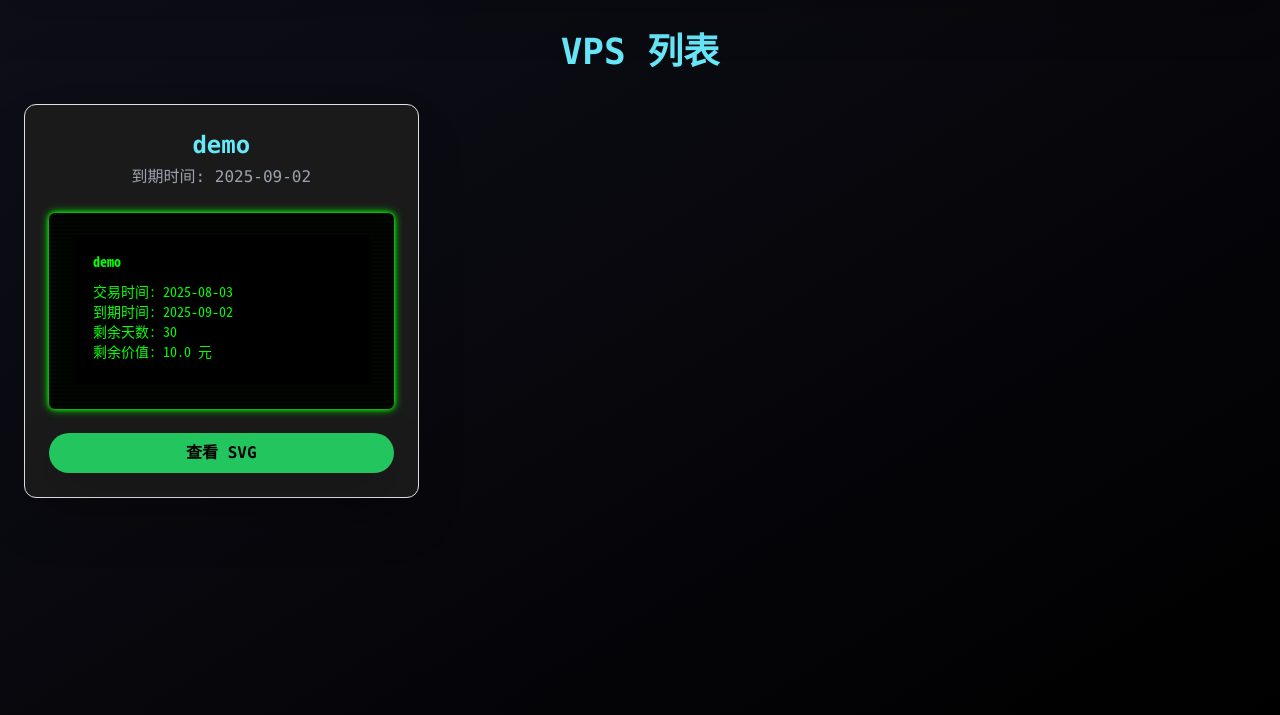
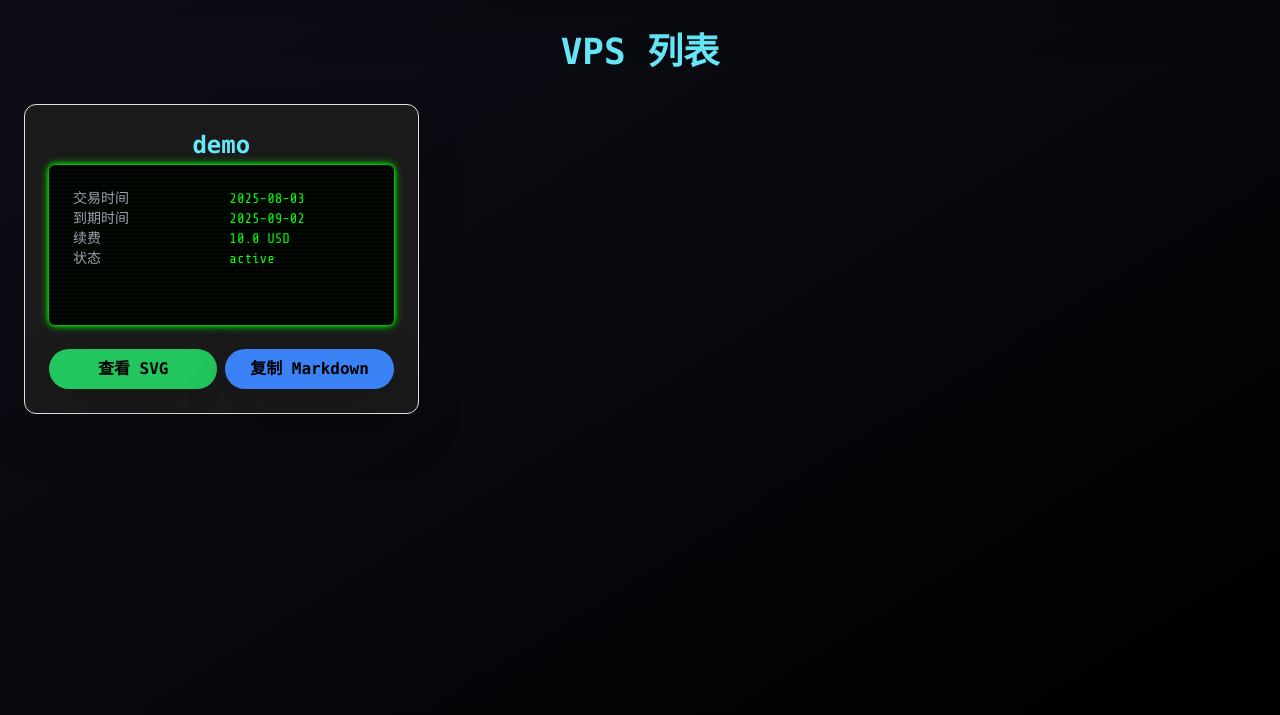
Before and after one commit to podcctv/vps-value-calculator, a Flask app: page /vps in a window 1280 px wide. Shown: the part 85-800 px from the top of the page. Run offline with Flask 3, Linux system fonts and the light colour scheme; data comes from the database, SQL or seed files in the repository; some libraries are stand-ins or nearby versions.

Commit message:
Replace SVG rendering with HTML info and add share button

```diff
--- a/templates/vps.html
+++ b/templates/vps.html
@@ -37,14 +37,31 @@
         <div class="relative p-6 rounded-xl shadow-2xl bg-[#1a1a1a] border border-cyan-400 transition transform hover:scale-105 hover:shadow-cyan-400/40 duration-300">
             <h2 class="text-2xl font-bold text-cyan-300 text-center mb-1">{{ vps.name }}</h2>
             {% if vps.vendor_name %}<h3 class="text-sm text-gray-400 text-center mb-2">{{ vps.vendor_name }}</h3>{% endif %}
-            {% if vps.expiry_date %}<p class="text-gray-400 text-center mb-4">到期时间: {{ vps.expiry_date }}</p>{% endif %}
-            <div class="crt p-4 rounded overflow-x-auto min-h-[160px] mb-4" data-svg-url="{{ url_for('get_vps_image', name=vps.name) }}"></div>
-            <button class="w-full bg-green-500 hover:bg-green-400 text-black font-bold py-2 px-4 rounded-full shadow-lg hover:shadow-green-400 transition"
-                    data-bs-toggle="modal" data-bs-target="#svgModal"
-                    data-svg="{{ url_for('get_vps_image', name=vps.name) }}"
-                    data-name="{{ vps.name }}" data-vendor="{{ vps.vendor_name }}" data-expiry="{{ vps.expiry_date }}">
-                查看 SVG
-            </button>
+            <div class="crt p-4 rounded overflow-x-auto min-h-[160px] mb-4">
+                <div class="grid grid-cols-2 gap-x-4 text-sm">
+                    <span class="text-gray-400">交易时间</span><span>{{ vps.transaction_date }}</span>
+                    {% if vps.expiry_date %}<span class="text-gray-400">到期时间</span><span>{{ vps.expiry_date }}</span>{% endif %}
+                    {% if vps.instance_config %}<span class="text-gray-400">配置</span><span>{{ vps.instance_config }}</span>{% endif %}
+                    {% if vps.location %}<span class="text-gray-400">地区</span><span>{{ vps.location }}</span>{% endif %}
+                    {% if vps.traffic_limit %}<span class="text-gray-400">流量</span><span>{{ vps.traffic_limit }}</span>{% endif %}
+                    {% if vps.renewal_price %}<span class="text-gray-400">续费</span><span>{{ vps.renewal_price }} {{ vps.currency }}</span>{% endif %}
+                    {% if vps.payment_method %}<span class="text-gray-400">支付方式</span><span>{{ vps.payment_method }}</span>{% endif %}
+                    {% if vps.transaction_fee %}<span class="text-gray-400">手续费</span><span>{{ vps.transaction_fee }}</span>{% endif %}
+                    {% if vps.status %}<span class="text-gray-400">状态</span><span>{{ vps.status }}</span>{% endif %}
+                </div>
+            </div>
+            <div class="flex gap-2">
+                <button class="flex-1 bg-green-500 hover:bg-green-400 text-black font-bold py-2 px-4 rounded-full shadow-lg hover:shadow-green-400 transition"
+                        data-bs-toggle="modal" data-bs-target="#svgModal"
+                        data-svg="{{ url_for('get_vps_image', name=vps.name) }}"
+                        data-name="{{ vps.name }}" data-vendor="{{ vps.vendor_name }}" data-expiry="{{ vps.expiry_date }}">
+                    查看 SVG
+                </button>
+                <button class="flex-1 bg-blue-500 hover:bg-blue-400 text-black font-bold py-2 px-4 rounded-full shadow-lg hover:shadow-blue-400 transition copy-md-btn"
+                        data-md="![{{ vps.name }}]({{ url_for('get_vps_image', name=vps.name, _external=True) }})">
+                    复制 Markdown
+                </button>
+            </div>
         </div>
         {% endfor %}
     </div>
@@ -76,12 +93,6 @@
 
 <script src="https://cdn.jsdelivr.net/npm/bootstrap@5.3.2/dist/js/bootstrap.bundle.min.js"></script>
 <script>
-  document.querySelectorAll('[data-svg-url]').forEach(el => {
-    fetch(el.dataset.svgUrl)
-      .then(resp => resp.text())
-      .then(svg => el.innerHTML = svg);
-  });
-
   const svgModal = document.getElementById('svgModal');
   svgModal.addEventListener('show.bs.modal', event => {
     const button = event.relatedTarget;
@@ -103,6 +114,12 @@
       navigator.clipboard.writeText(svgUrl);
     };
   });
+
+  document.querySelectorAll('.copy-md-btn').forEach(btn => {
+    btn.addEventListener('click', () => {
+      navigator.clipboard.writeText(btn.dataset.md);
+    });
+  });
 </script>
 </body>
 </html>
```
